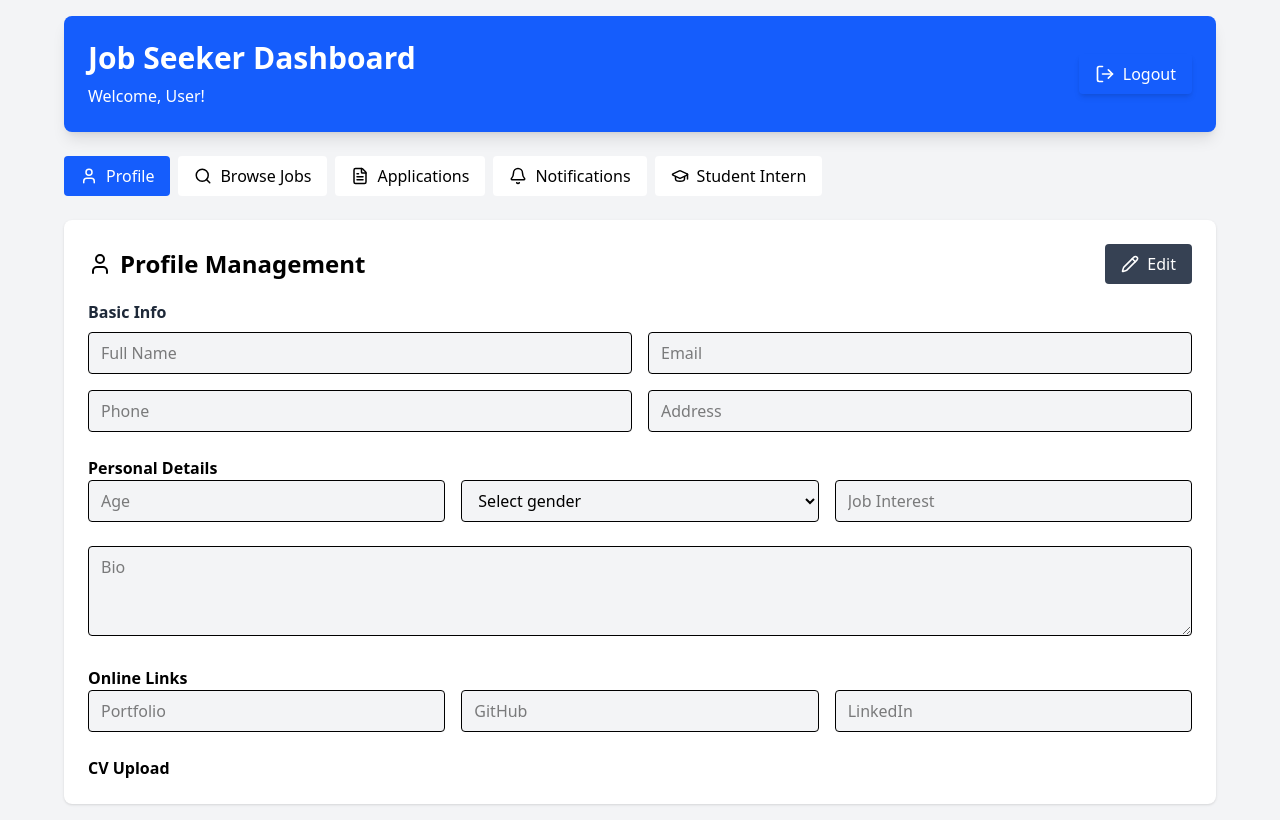
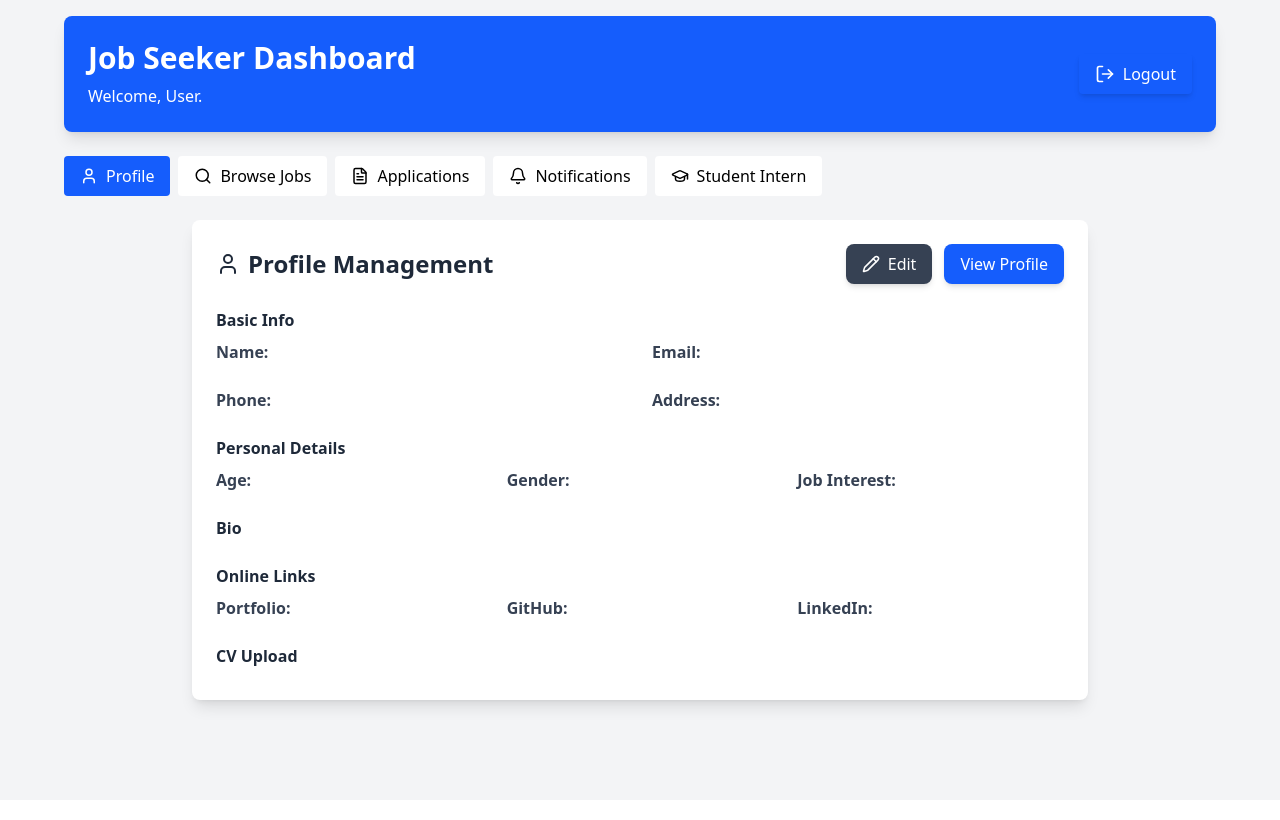
Before and after one commit to Mahmudur-86/Job-Recruitment-Management-System-, a React (Vite) app in the folder frontend/: page /jobseeker in a window 1280 px wide. Built offline with nearby package versions, Linux system fonts and the light colour scheme; no server answers; sample sign-in values are in the browser's storage.

Commit message:
add the view profile option

```diff
--- a/frontend/src/components/Home/Hero.jsx
+++ b/frontend/src/components/Home/Hero.jsx
@@ -13,12 +13,7 @@ export default function Hero() {
         <SearchBar />
       </div>
 
-      <div className="mt-10 flex justify-center">
-       <button className="rounded-xl bg-green-800 px-8 py-3 text-lg text-white shadow transition hover:bg-yellow-400">
-          More Jobs
-        </button>
 
-      </div>
     </section>
 
   );
--- a/frontend/src/components/JobSeeker/JobSeekerDashboard.jsx
+++ b/frontend/src/components/JobSeeker/JobSeekerDashboard.jsx
@@ -28,7 +28,7 @@ export default function JobSeekerDashboard({ onLogout }) {
   // SAFE TAB SWITCHER
   const handleTabChange = (tab) => {
     if (tab!== "profile"  && !isProfileComplete()) {
-      alert("Thank you for completing the registration and it will be verified by admin.Please Logout. About twenty seconds later you can Login again  and then you will be able to write profile,but it is important that you have to complete the all necessary profile information and save them.Otherwise, you can't access other features.");
+      alert("Thank you for completing the registration and it will be verified by admin.Please Logout. About ten seconds later you can Login again  and then you will be able to write profile,but it is important that you have to complete the all necessary profile information and save them.Otherwise, you can't access other features.");
       setActiveTab("profile");
       return;
     }
@@ -73,7 +73,7 @@ export default function JobSeekerDashboard({ onLogout }) {
         <div className="bg-blue-600 text-white p-6 rounded-lg shadow-lg mb-6 flex justify-between items-center">
           <div>
             <h1 className="text-3xl font-bold">Job Seeker Dashboard</h1>
-            <p className="mt-2">Welcome, {profile.name || "User"}!</p>
+            <p className="mt-2">Welcome, {profile.name || "User"}.</p>
           </div>
 
           <button
--- a/frontend/src/components/JobSeeker/ProfileTab.jsx
+++ b/frontend/src/components/JobSeeker/ProfileTab.jsx
@@ -1,7 +1,7 @@
 import React, { useEffect, useState } from "react";
 import { User, FileText, Download, Pencil, X, Check } from "lucide-react";
 
-//  API BASE HANDLER
+// API BASE HANDLER
 let API_BASE = import.meta.env.VITE_API_BASE || import.meta.env.VITE_API_URL;
 
 // If still missing, show error
@@ -9,13 +9,12 @@ if (!API_BASE || API_BASE.trim() === "") {
   console.error(" API_BASE missing! Please set VITE_API_BASE in .env");
 }
 
-
 API_BASE = API_BASE.replace(/\/+$/, "");
-
-console.log("FINAL API_BASE =", API_BASE);
 
 export default function ProfileTab({ profile, setProfile }) {
   const [isEditing, setIsEditing] = useState(false);
+  const [isViewing, setIsViewing] = useState(true);  // State to manage view-only mode
+  const [isModalOpen, setIsModalOpen] = useState(false); // Modal visibility state
 
   // Load profile
   useEffect(() => {
@@ -103,144 +102,271 @@ export default function ProfileTab({ profile, setProfile }) {
       }));
 
       setIsEditing(false);
+      setIsViewing(true);  // Make sure we return to viewing mode after saving
     } catch (error) {
       console.error("Error updating profile:", error);
     }
   };
 
+ {/* const toggleViewMode = () => {
+    setIsViewing(!isViewing);  // Toggle between view-only and edit modes
+    setIsEditing(false); // Make sure editing is turned off when switching to view mode
+    setIsModalOpen(false); // Close modal when switching back to edit mode
+  }; */}
+
+  const openModal = () => setIsModalOpen(true); // Open modal
+  const closeModal = () => setIsModalOpen(false); // Close modal
+
+  const handleBackClick = () => {
+    // Functionality to navigate back to the first page after clicking 'Back'
+    setIsViewing(true);
+    setIsEditing(false);
+    setIsModalOpen(false);
+  };
+
   return (
-    <div className="bg-white p-6 rounded-lg shadow">
-      <div className="flex justify-between items-center mb-4">
-        <h2 className="text-2xl font-bold flex items-center gap-2">
+    <div className="bg-white p-6 rounded-lg shadow-lg max-w-4xl mx-auto">
+      <div className="flex justify-between items-center mb-6">
+        <h2 className="text-2xl font-semibold text-gray-800 flex items-center gap-2">
           <User size={24} /> Profile Management
         </h2>
 
-        {!isEditing ? (
+        <div className="flex gap-3">
+          {/* View/Edit Toggle Button */}
           <button
-            onClick={() => setIsEditing(true)}
-            className="flex items-center gap-2 bg-gray-700 text-white px-4 py-2 rounded"
+            onClick={() => {
+              setIsEditing(true);
+              setIsViewing(false);
+            }}
+            className={`flex items-center gap-2 ${isViewing ? 'bg-gray-700' : 'bg-blue-600'} text-white px-4 py-2 rounded-lg shadow-md transition duration-300`}
           >
             <Pencil size={18} /> Edit
           </button>
-        ) : (
-          <div className="flex gap-2">
+
+          {/* View Profile Button */}
           <button
-              onClick={() => setIsEditing(false)}
-              className="flex items-center gap-2 bg-red-600 text-white px-4 py-2 rounded"
+            onClick={openModal} // Open the modal to view profile
+            className={`flex items-center gap-2 ${isViewing ? 'bg-blue-600' : 'bg-gray-700'} text-white px-4 py-2 rounded-lg shadow-md transition duration-300`}
           >
-              <X size={18} /> Cancel
+            {isViewing ? "View Profile" : "View Profile"}
           </button>
+
+          {/* Back Button */}
+          {!isViewing && (
             <button
-              onClick={handleSave}
-              className="flex items-center gap-2 bg-blue-600 text-white px-4 py-2 rounded"
+              onClick={handleBackClick} // Go back to the main page
+              className="flex items-center gap-2 bg-gray-600 text-white px-4 py-2 rounded-lg shadow-md transition duration-300"
             >
-              <Check size={18} /> Save
+               Back
             </button>
+
+
+
+
+          )}
         </div>
-        )}
       </div>
 
       <div className="space-y-6">
-
         {/* BASIC INFO */}
         <section>
           <h3 className="font-semibold text-gray-800 mb-2">Basic Info</h3>
-
-          <div className="grid grid-cols-1 md:grid-cols-2 gap-4">
-            <input disabled={!isEditing} type="text" placeholder="Full Name"
-              value={profile.name || ""} onChange={handleChange("name")}
-              className="border px-3 py-2 rounded disabled:bg-gray-100" />
-
-            <input disabled={!isEditing} type="email" placeholder="Email"
-              value={profile.email || ""} onChange={handleChange("email")}
-              className="border px-3 py-2 rounded disabled:bg-gray-100" />
-
-            <input disabled={!isEditing} type="text" placeholder="Phone"
-              value={profile.phone || ""} onChange={handleChange("phone")}
-              className="border px-3 py-2 rounded disabled:bg-gray-100" />
-
-            <input disabled={!isEditing} type="text" placeholder="Address"
-              value={profile.address || ""} onChange={handleChange("address")}
-              className="border px-3 py-2 rounded disabled:bg-gray-100" />
+          <div className="grid grid-cols-1 md:grid-cols-2 gap-6">
+            {isViewing ? (
+              <>
+                <p className="text-gray-700"><strong>Name: </strong>{profile.name || ""}</p>
+                <p className="text-gray-700"><strong>Email: </strong>{profile.email || ""}</p>
+                <p className="text-gray-700"><strong>Phone: </strong>{profile.phone || ""}</p>
+                <p className="text-gray-700"><strong>Address: </strong>{profile.address || ""}</p>
+              </>
+            ) : (
+              <>
+              <label className="text-gray-700 font-semibold">Name:</label>
+                <input disabled={!isEditing} type="text" value={profile.name || ""} onChange={handleChange("name")} className="border px-4 py-2 rounded-lg w-full" />
+                <label className="text-gray-700 font-semibold">Email:</label>
+                <input disabled={!isEditing} type="email" value={profile.email || ""} onChange={handleChange("email")} className="border px-4 py-2 rounded-lg w-full" />
+                <label className="text-gray-700 font-semibold">Phone:</label>
+                <input disabled={!isEditing} type="text" value={profile.phone || ""} onChange={handleChange("phone")} className="border px-4 py-2 rounded-lg w-full" />
+                <label className="text-gray-700 font-semibold">Address:</label>
+                <input disabled={!isEditing} type="text" value={profile.address || ""} onChange={handleChange("address")} className="border px-4 py-2 rounded-lg w-full" />
+              </>
+            )}
           </div>
         </section>
 
         {/* PERSONAL DETAILS */}
         <section>
-          <h3 className="font-semibold">Personal Details</h3>
+          <h3 className="font-semibold text-gray-800 mb-2">Personal Details</h3>
+          <div className="grid grid-cols-1 md:grid-cols-3 gap-6">
+            {isViewing ? (
+              <>
 
-          <div className="grid grid-cols-1 md:grid-cols-3 gap-4">
-            <input disabled={!isEditing} type="number" placeholder="Age"
-              value={profile.age || ""} onChange={handleChange("age")}
-              className="border px-3 py-2 rounded disabled:bg-gray-100" />
+                <p className="text-gray-700"><strong>Age: </strong>{profile.age || ""}</p>
+                <p className="text-gray-700"><strong>Gender: </strong>{profile.gender || ""}</p>
+                <p className="text-gray-700"><strong>Job Interest: </strong>{profile.jobInterest || ""}</p>
+              </>
+            ) : (
+              <>
+                <div className="grid grid-cols-1 md:grid-cols-2 gap-4">
+  <div>
+    <label className="text-gray-700 font-semibold">Age:</label>
+    <input
+      disabled={!isEditing}
+      type="number"
+      value={profile.age || ""}
+      onChange={handleChange("age")}
+      className="border px-4 py-2 rounded-lg w-full"
+    />
+  </div>
 
-            <select disabled={!isEditing}
-              value={profile.gender || ""} onChange={handleChange("gender")}
-              className="border px-3 py-2 rounded disabled:bg-gray-100">
+  <div>
+    <label className="text-gray-700 font-semibold">Gender:</label>
+    <select
+      disabled={!isEditing}
+      value={profile.gender || ""}
+      onChange={handleChange("gender")}
+      className="border px-4 py-2 rounded-lg w-full"
+    >
       <option value="">Select gender</option>
       <option value="male">Male</option>
       <option value="female">Female</option>
       <option value="other">Other</option>
     </select>
+  </div>
 
-            <input disabled={!isEditing} type="text" placeholder="Job Interest"
-              value={profile.jobInterest || ""} onChange={handleChange("jobInterest")}
-              className="border px-3 py-2 rounded disabled:bg-gray-100" />
+  <div className="col-span-2">
+    <label className="text-gray-700 font-semibold">Job Interest:</label>
+    <input
+      disabled={!isEditing}
+      type="text"
+      value={profile.jobInterest || ""}
+      onChange={handleChange("jobInterest")}
+      className="border px-4 py-2 rounded-lg w-full"
+    />
+  </div>
+</div>
+              </>
+            )}
           </div>
         </section>
-
         {/* BIO */}
-        <textarea disabled={!isEditing} placeholder="Bio"
-          value={profile.bio || ""} onChange={handleChange("bio")}
-          className="border px-3 py-2 rounded w-full disabled:bg-gray-100" rows={3} />
+        <section>
+          <h3 className="font-semibold text-gray-800 mb-2">Bio</h3>
+          {isViewing ? (
+            <p className="text-gray-700">{profile.bio || ""}</p>
+          ) : (
+            <textarea disabled={!isEditing} value={profile.bio || ""} onChange={handleChange("bio")} className="border px-4 py-2 rounded-lg w-full" rows={3} />
+          )}
+        </section>
 
         {/* LINKS */}
         <section>
-          <h3 className="font-semibold">Online Links</h3>
-          <div className="grid grid-cols-1 md:grid-cols-3 gap-4">
+          <h3 className="font-semibold text-gray-800 mb-2">Online Links</h3>
+          <div className="grid grid-cols-1 md:grid-cols-3 gap-6">
+            {isViewing ? (
+              <>
 
-            <input disabled={!isEditing} type="text" placeholder="Portfolio"
-              value={profile.portfolio || ""} onChange={handleChange("portfolio")}
-              className="border px-3 py-2 rounded disabled:bg-gray-100" />
+                <p className="text-gray-700"><strong>Portfolio:</strong> {profile.portfolio || ""}</p>
+                <p className="text-gray-700"><strong>GitHub:</strong> {profile.github || ""}</p>
+                <p className="text-gray-700"><strong>LinkedIn:</strong> {profile.linkedin || ""}</p>
+              </>
+            ) : (
+              <>
 
-            <input disabled={!isEditing} type="text" placeholder="GitHub"
-              value={profile.github || ""} onChange={handleChange("github")}
-              className="border px-3 py-2 rounded disabled:bg-gray-100" />
 
-            <input disabled={!isEditing} type="text" placeholder="LinkedIn"
-              value={profile.linkedin || ""} onChange={handleChange("linkedin")}
-              className="border px-3 py-2 rounded disabled:bg-gray-100" />
+  <div className="w-full sm:w-1/2 lg:w-1/3">
+    <label className="text-gray-700 font-semibold block mb-2">Portfolio:</label>
+    <input
+      disabled={!isEditing}
+      type="url"
+      value={profile.portfolio || ""}
+      onChange={handleChange("portfolio")}
+      className="border px-4 py-2 rounded disabled:bg-gray-100 "
+      placeholder="Enter portfolio URL"
+    />
+  </div>
 
+  <div className="w-full sm:w-1/2 lg:w-1/3">
+    <label className="text-gray-700 font-semibold block mb-2">GitHub:</label>
+    <input
+      disabled={!isEditing}
+      type="url"
+      value={profile.github || ""}
+      onChange={handleChange("github")}
+      className="border px-4 py-2 rounded disabled:bg-gray-100"
+      placeholder="Enter GitHub URL"
+    />
+  </div>
+
+  <div className="w-full sm:w-1/2 lg:w-1/3">
+    <label className="text-gray-700 font-semibold block mb-2">LinkedIn:</label>
+    <input
+      disabled={!isEditing}
+      type="url"
+      value={profile.linkedin || ""}
+      onChange={handleChange("linkedin")}
+      className="border px-4 py-2 rounded disabled:bg-gray-100"
+      placeholder="Enter LinkedIn URL"
+    />
+  </div>
+
+
+
+              </>
+            )}
           </div>
         </section>
-
         {/* CV UPLOAD */}
         <section>
-          <h3 className="font-semibold">CV Upload</h3>
-
+          <h3 className="font-semibold text-gray-800 mb-2">CV Upload</h3>
           {isEditing && (
-            <label htmlFor="cvUpload"
-              className="inline-flex items-center gap-2 px-4 py-2 bg-blue-600 text-white rounded cursor-pointer">
+            <label htmlFor="cvUpload" className="inline-flex items-center gap-2 px-4 py-2 bg-blue-600 text-white rounded-lg cursor-pointer">
               <FileText size={20} /> Upload / Change CV
             </label>
           )}
+          <input id="cvUpload" type="file" accept="application/pdf" className="hidden" onChange={handleCvChange} disabled={!isEditing} />
+          {profile.cvName && <p className="text-gray-700">{profile.cvName}</p>}
+          {profile.cvUrl && isViewing && (
+            <a href={`${API_BASE}${profile.cvUrl}`} className="text-blue-600 underline" target="_blank" rel="noopener noreferrer">
+              <Download size={18} /> Download CV
+            </a>
+          )}
+        </section>
 
-          <input id="cvUpload" type="file" accept="application/pdf"
-            className="hidden" onChange={handleCvChange} disabled={!isEditing} />
+        {/* Save Button in Editing Mode */}
+        {isEditing && (
+          <button onClick={handleSave} className="bg-blue-600 text-white px-6 py-3 rounded-lg mt-6 w-full">
+            Save Profile
+          </button>
+        )}
+      </div>
 
-          {profile.cvName && (
-            <p className="mt-2 text-sm">{profile.cvName}</p>
-          )}
+      {/* Modal for Viewing Profile */}
+      {isModalOpen && (
+        <div className="fixed inset-0 bg-gray-500 bg-opacity-75 flex justify-center items-center z-50">
+          <div className="bg-white p-8 rounded-lg shadow-lg max-w-3xl w-full">
+            <h3 className="font-semibold text-xl mb-4">Profile Details</h3>
+            <div className="space-y-4">
+              <p><strong>Name:</strong> {profile.name}</p>
+              <p><strong>Email:</strong> {profile.email}</p>
+              <p><strong>Phone:</strong> {profile.phone}</p>
+              <p><strong>Address:</strong> {profile.address}</p>
+<p><strong>Age:</strong>  {profile.age || ""}</p>
+ <p><strong>Gender:</strong> {profile.gender || ""}</p>
+              <p><strong>Job Interest:</strong> {profile.jobInterest || ""}</p>
+              <p><strong>Bio:</strong> {profile.bio || ""}</p>
+              <p><strong>Portfolio:</strong> {profile.portfolio || ""}</p>
+              <p><strong>GitHub:</strong> {profile.github || ""}</p>
+              <p><strong>LinkedIn:</strong> {profile.linkedin || ""}</p>
 
               {profile.cvUrl && (
-            <button type="button"
-              onClick={() => window.open(`${API_BASE}${profile.cvUrl}`, "_blank")}
-              className="flex items-center gap-2 text-blue-600 hover:underline mt-2">
-              <Download size={18} /> Download CV
-            </button>
+                <p><strong>CV:</strong> <a href={`${API_BASE}${profile.cvUrl}`} className="text-blue-600 underline" target="_blank" rel="noopener noreferrer">Download CV</a></p>
               )}
-        </section>
+              <button onClick={closeModal} className="mt-4 px-4 py-2 bg-red-600 text-white rounded-lg">Close</button>
             </div>
+          </div>
+        </div>
+      )}
     </div>
   );
 }
```
Also changed, not shown: frontend/src/components/Admin/Pages/ManageApplicants.jsx (+32 -12 lines), frontend/src/components/Home/JobCard.jsx (+3 -17 lines), frontend/src/components/Home/JobGrid.jsx (+40 -4 lines). Lines whose indentation alone changed are shown as unchanged.
